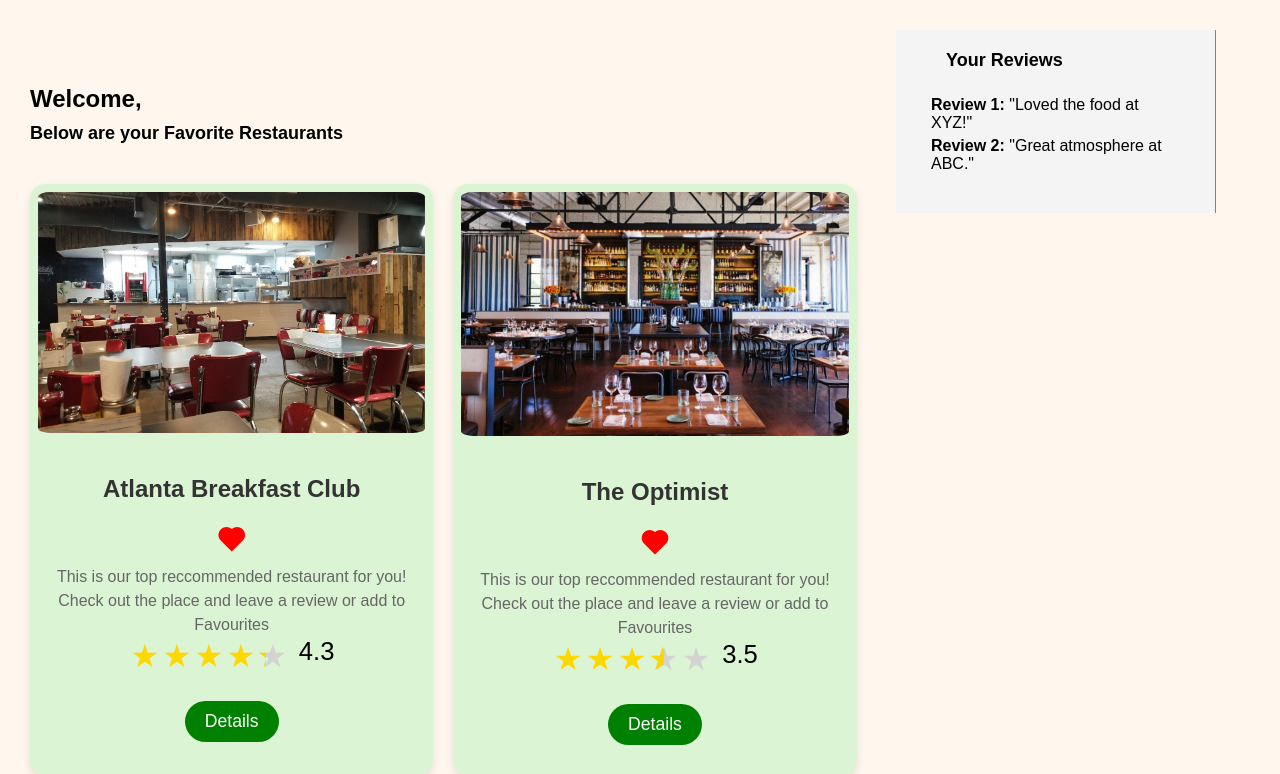
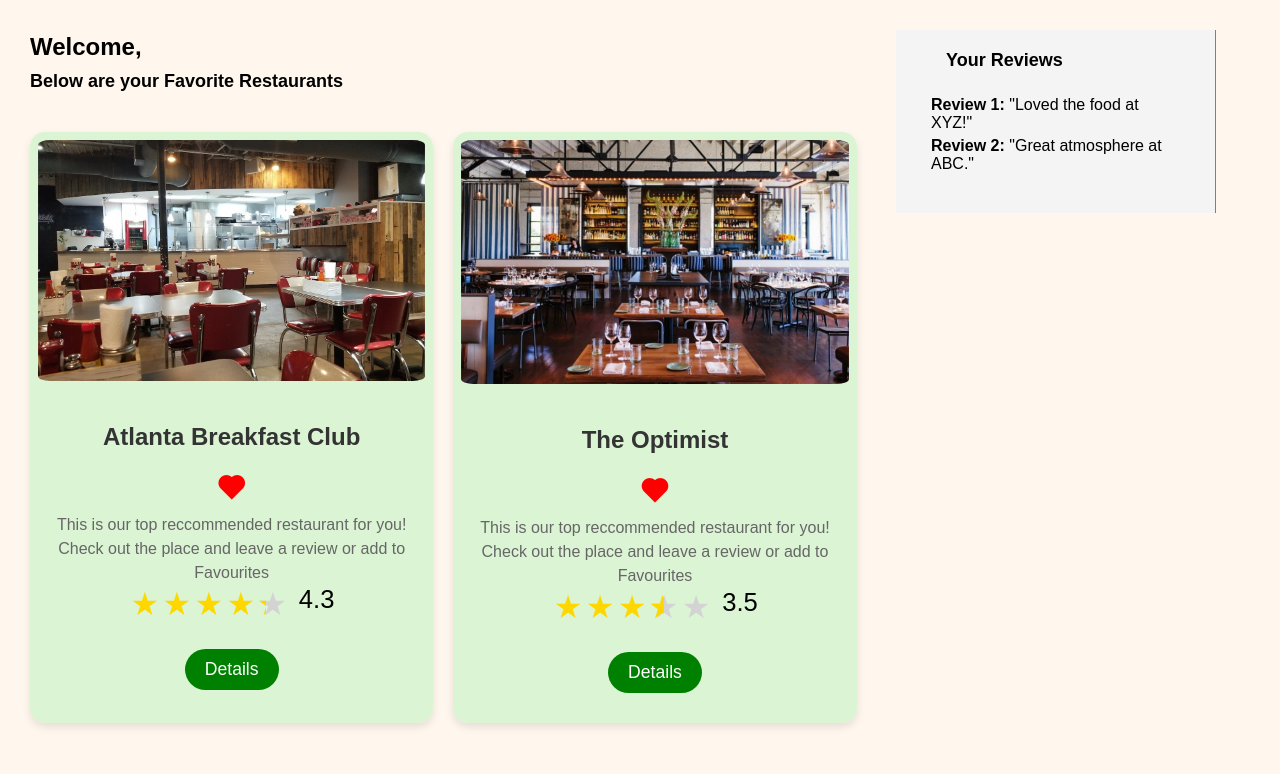
Before and after one commit to estherpark514/Atlanta-Food-Finder, a Django app: page /profile/ in a window 1280 px wide. Shown: the part 120-894 px from the top of the page. Run offline with Django 5.2, Linux system fonts and the light colour scheme; some libraries are stand-ins or nearby versions.

Commit message:
changes to the profile

```diff
--- a/templates/profile.html
+++ b/templates/profile.html
@@ -52,7 +52,7 @@
         <h2>Below are your Favorite Restaurants</h2>
         <style>
           h1 {
-            margin-top: -10%;
+            margin-top: -180px;
             margin-left: 30px;
             padding: 0px 0px 10px;
           }
```
